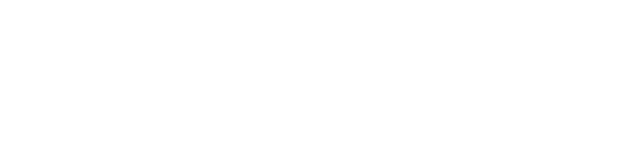
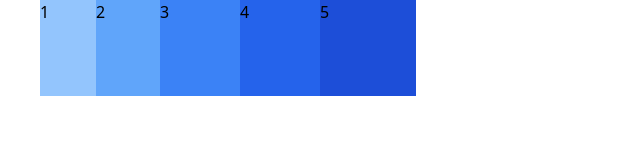
Before and after one commit to kemsguy7/tailwind-css, a plain HTML site: page tailwind-sandbox-starter/06-layout-position/index.html in a window 1280 px wide. Shown: the whole page, without its empty margins (0-640 px from the left). Drawn offline with nearby package versions, Linux system fonts and the light colour scheme.

Commit message:
done with positioning

```diff
--- a/tailwind-sandbox-starter/06-layout-position/index.html
+++ b/tailwind-sandbox-starter/06-layout-position/index.html
@@ -8,6 +8,7 @@
     <title>TailwindCSS</title>
   </head>
   <body>
+
     <!-- Positioning -->
 
     <!-- Top left corner -->
@@ -29,6 +30,13 @@
     <!-- Display Classes -->
 
     <!-- Z-Index -->
+    <div class="relative h-36">
+      <div class="absolute w-24 left-10 h-24 bg-blue-300">1</div>
+      <div class="absolute w-24 left-24 h-24 bg-blue-400">2</div>
+      <div class="absolute w-24 left-40 h-24 bg-blue-500">3</div>
+      <div class="absolute w-24 left-60 h-24 bg-blue-600">4</div>
+      <div class="absolute w-24 left-80  h-24 bg-blue-700">5</div>
+    </div>
 
     <!-- Floats -->
   </body>
```
